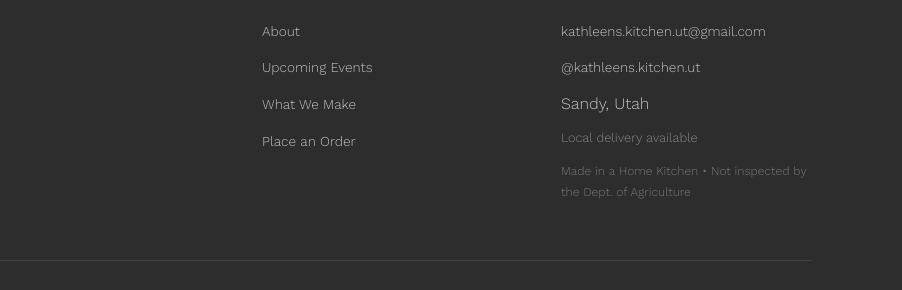
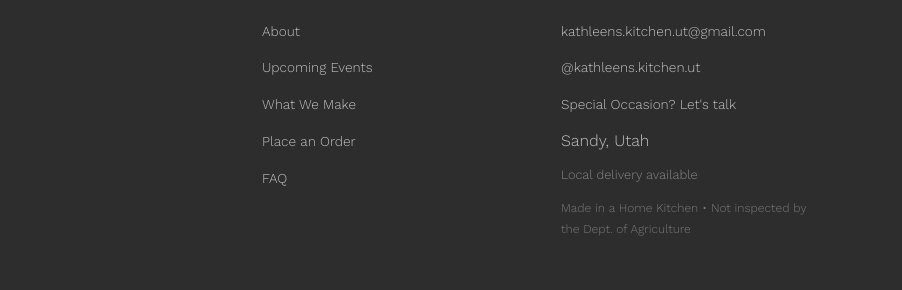
Before and after one commit to CircaSle7in/kathleens-kitchen, a website: page index.html in a window 1280 px wide. Shown: the part 7658-7948 px from the top of the page, 378-1280 px from the left. Drawn offline with nearby package versions, Linux system fonts and the light colour scheme.

Commit message:
feat: enhance footer with special occasions and FAQ links

```diff
--- a/index.html
+++ b/index.html
@@ -2248,6 +2248,7 @@
                 <li><a href="#events">Upcoming Events</a></li>
                 <li><a href="#menu">What We Make</a></li>
                 <li><a href="#order">Place an Order</a></li>
+                <li><a href="faq.html">FAQ</a></li>
             </ul>
         </div>
         <div>
@@ -2255,6 +2256,7 @@
             <ul class="footer-links">
                 <li><a href="mailto:kathleens.kitchen.ut@gmail.com">kathleens.kitchen.ut@gmail.com</a></li>
                 <li><a href="https://instagram.com/kathleens.kitchen.ut" target="_blank" rel="noopener noreferrer">@kathleens.kitchen.ut</a></li>
+                <li><a href="#special-occasions">Special Occasion? Let's talk</a></li>
                 <li>Sandy, Utah</li>
                 <li class="footer-subtle">Local delivery available</li>
                 <li class="footer-legal">Made in a Home Kitchen &bull; Not inspected by the Dept. of Agriculture</li>
```
